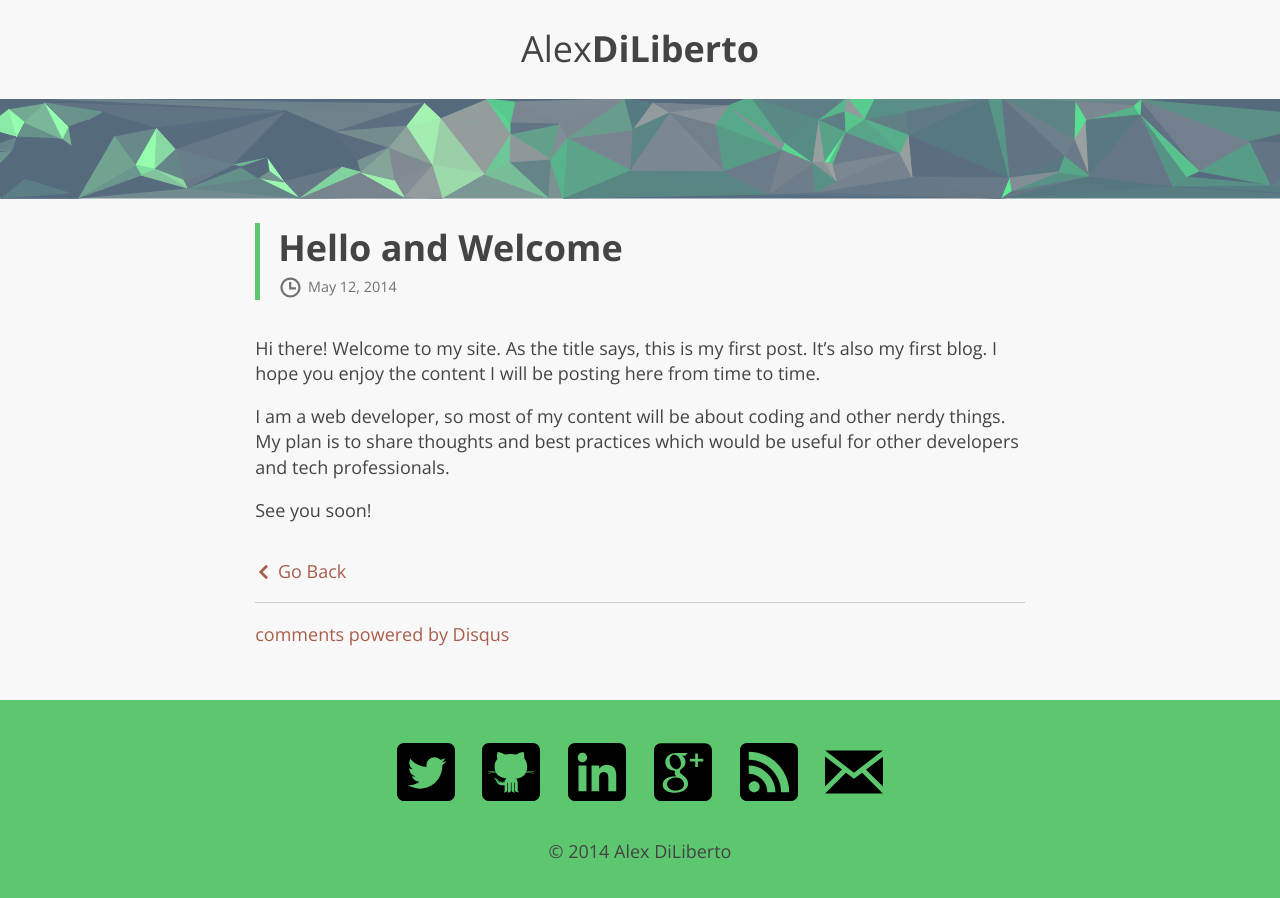
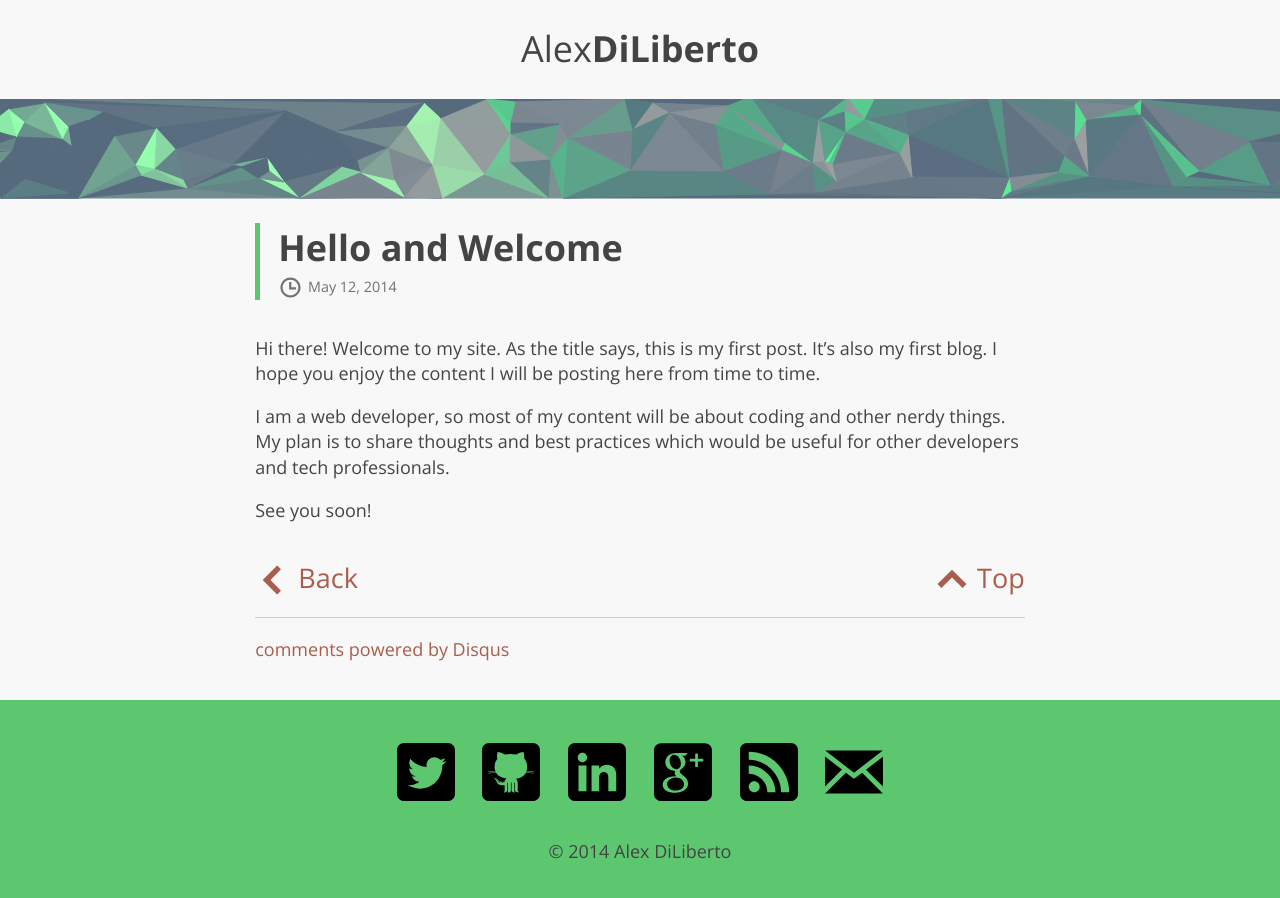
Before and after one commit to alexdiliberto/alexdiliberto.github.io, a Jekyll site: the page built from _posts/2014-05-12-hello-and-welcome.md, in a window 1280 px wide. Built offline with Jekyll 4.4.1, drawn with Linux system fonts in a browser that asks for light colours; comment, search, counter and statistics services are not loaded.

Commit message:
Lots of updates. Added scripts, updated sass, fixed layouts, etc.

```diff
--- a/_includes/header.html
+++ b/_includes/header.html
@@ -1,3 +1,7 @@
+<!--[if lt IE 9]>
+  <p class="browsehappy">You are using an <strong>outdated</strong> browser. Please <a href="http://browsehappy.com/">upgrade your browser</a> to improve your experience.</p>
+<![endif]-->
+
 <header role="banner" class="main-header clearfix">
   <h1 class="name">
     <a href="{{ site.baseurl }}/">{{ site.header_title }}</a>
--- a/_includes/analytics.html
+++ b/_includes/scripts.html
@@ -1,3 +1,4 @@
+<script src="{{ site.baseurl }}/js/main.js"></script>
 <script>
   (function(b,o,i,l,e,r){b.GoogleAnalyticsObject=l;b[l]||(b[l]=
   function(){(b[l].q=b[l].q||[]).push(arguments)});b[l].l=+new Date;
--- a/_layouts/default.html
+++ b/_layouts/default.html
@@ -20,7 +20,7 @@
 
   {% include footer.html %}
 
-  {% include analytics.html %}
+  {% include scripts.html %}
 
   </body>
 </html>
--- a/_layouts/post.html
+++ b/_layouts/post.html
@@ -18,7 +18,13 @@ layout: default
       <svg version="1.1" xmlns="http://www.w3.org/2000/svg" xmlns:xlink="http://www.w3.org/1999/xlink" x="0px" y="0px" viewBox="0 0 512 512" enable-background="new 0 0 512 512" xml:space="preserve">
         <polygon id="arrow-25-icon" points="142.332,104.886 197.48,50 402.5,256 197.48,462 142.332,407.113 292.727,256 "/>
       </svg>
-      Go Back
+      Back
+    </a>
+    <a href="#" onclick="return false;" class="top-link">
+      <svg version="1.1" xmlns="http://www.w3.org/2000/svg" xmlns:xlink="http://www.w3.org/1999/xlink" x="0px" y="0px" viewBox="0 0 512 512" enable-background="new 0 0 512 512" xml:space="preserve">
+        <polygon id="arrow-25-icon" points="142.332,104.886 197.48,50 402.5,256 197.48,462 142.332,407.113 292.727,256 "></polygon>
+      </svg>
+      Top
     </a>
   </footer>
   <hr>
--- a/_sass/base.scss
+++ b/_sass/base.scss
@@ -96,9 +96,13 @@ textarea {
 
 .browsehappy {
   margin: 0.2em 0;
-  background: #ccc;
-  color: #000;
-  padding: 0.2em 0;
+  background: #6cd37d;
+  color: black;
+  padding: 1em;
+}
+
+.browsehappy a {
+  color: #a95d4c;
 }
 
 
--- a/_sass/styles.scss
+++ b/_sass/styles.scss
@@ -65,12 +65,23 @@ main {
     }
     > footer {
       margin-top: 2rem;
+      a {
+        font-size: 1.5rem;
+      }
+      svg {
+        width: 2rem;
+        height: 2rem;
+        position: relative;
+        bottom: 1px;
+      }
       > .back-link > svg {
         @include transform(rotate(180deg));
-        width: 1rem;
-        height: 1rem;
-        position: relative;
-        bottom: 1px;
+      }
+      > .top-link {
+        float: right;
+        > svg {
+          @include transform(rotate(-90deg));
+        }
       }
     }
   }
--- /dev/null
+++ b/js/main.js
@@ -0,0 +1,56 @@
+(function() {
+  var lastTime = 0;
+  var vendors = ['ms', 'moz', 'webkit', 'o'];
+  for(var x = 0; x < vendors.length && !window.requestAnimationFrame; ++x) {
+    window.requestAnimationFrame = window[vendors[x]+'RequestAnimationFrame'];
+    window.cancelAnimationFrame = window[vendors[x]+'CancelAnimationFrame'] || window[vendors[x]+'CancelRequestAnimationFrame'];
+  }
+
+  if (!window.requestAnimationFrame)
+    window.requestAnimationFrame = function(callback, element) {
+      var currTime = new Date().getTime();
+      var timeToCall = Math.max(0, 16 - (currTime - lastTime));
+      var id = window.setTimeout(function() { callback(currTime + timeToCall); },
+        timeToCall);
+      lastTime = currTime + timeToCall;
+      return id;
+    };
+
+  if (!window.cancelAnimationFrame)
+    window.cancelAnimationFrame = function(id) {
+      clearTimeout(id);
+    };
+}());
+
+function scrollTo(element, to, duration) {
+  var start = element.scrollTop,
+      change = to - start,
+      currentTime = 0,
+      increment = 20;
+
+  var animateScroll = function() {
+    currentTime += increment;
+    var val = Math.easeInOutQuad(currentTime, start, change, duration);
+    element.scrollTop = val;
+    if(currentTime < duration) {
+     requestAnimationFrame(animateScroll);
+    }
+  };
+
+  requestAnimationFrame(animateScroll);
+}
+
+//t = current time
+//b = start value
+//c = change in value
+//d = duration
+Math.easeInOutQuad = function (t, b, c, d) {
+  t /= d/2;
+  if (t < 1) return c/2*t*t + b;
+  t--;
+  return -c/2 * (t*(t-2) - 1) + b;
+};
+
+document.querySelector('.top-link').addEventListener('click', function() {
+  scrollTo(document.documentElement, 0, 1250);
+}, false);
```
